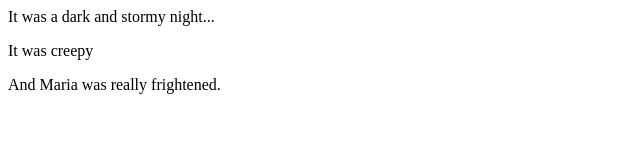
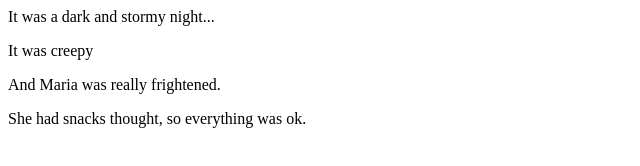
Before and after one commit to scharfans/fireside-story, a plain HTML site: page index.html in a window 1280 px wide. Shown: the whole page, without its empty margins (0-640 px from the left). Drawn offline with Linux system fonts and the light colour scheme.

Commit message:
added fourth line of story

```diff
--- a/index.html
+++ b/index.html
@@ -3,5 +3,6 @@
     <p>It was a dark and stormy night...</p>
     <p>It was creepy</p>
     <p>And Maria was really frightened.</p>
+    <p>She had snacks thought, so everything was ok.</p>
   </body>
 </html>
```
